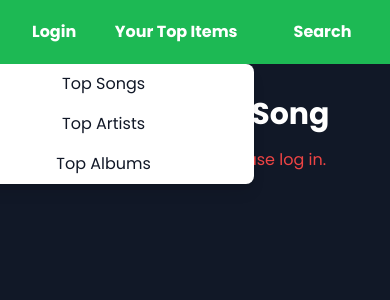
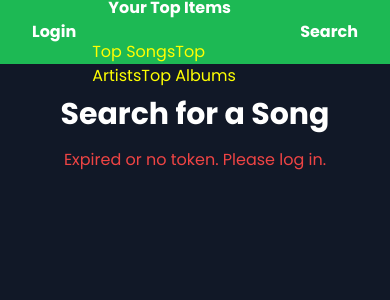
Before and after one commit to mokshsrinivas/spotify-dashboard, a React (Create React App) app: page /search in a window 390 px wide. Both pictures are taken after a click on the button "Your Top Items". Shown: the top 300 px of the page. Built offline with nearby package versions, Linux system fonts and the light colour scheme.

Commit message:
dropdown left fix

```diff
--- a/src/App.js
+++ b/src/App.js
@@ -58,7 +58,7 @@ const App = () => {
                 Your Top Items
               </button>
               {isTopItemsDropdownOpen && (
-                <div className="dropdown-content show">
+                <div className="dropdown-right-content show">
                   <Link to="/top-songs" className="dropdown-item" onClick={closeDropdowns}>Top Songs</Link>
                   <Link to="/top-artists" className="dropdown-item" onClick={closeDropdowns}>Top Artists</Link>
                   <Link to="/top-albums" className="dropdown-item" onClick={closeDropdowns}>Top Albums</Link>
--- a/src/styles/App.css
+++ b/src/styles/App.css
@@ -86,6 +86,11 @@ body {
   right: 0; /* Position dropdown to the left of the button */
 }
 
+.dropdown-left-content {
+  right: 0; /* Position dropdown to the left of the button */
+}
+
+
 .dropdown-content.right {
   right: 0; /* Position dropdown to the right of the button */
 }
@@ -164,3 +169,13 @@ ul {
     @apply mt-5;
   }
 }
+
+@media (max-width: 640px) {
+  .dropdown-content {
+    center: 0;
+  }
+  .dropdown-left-content {
+    right: 0;
+  }
+
+}
```
